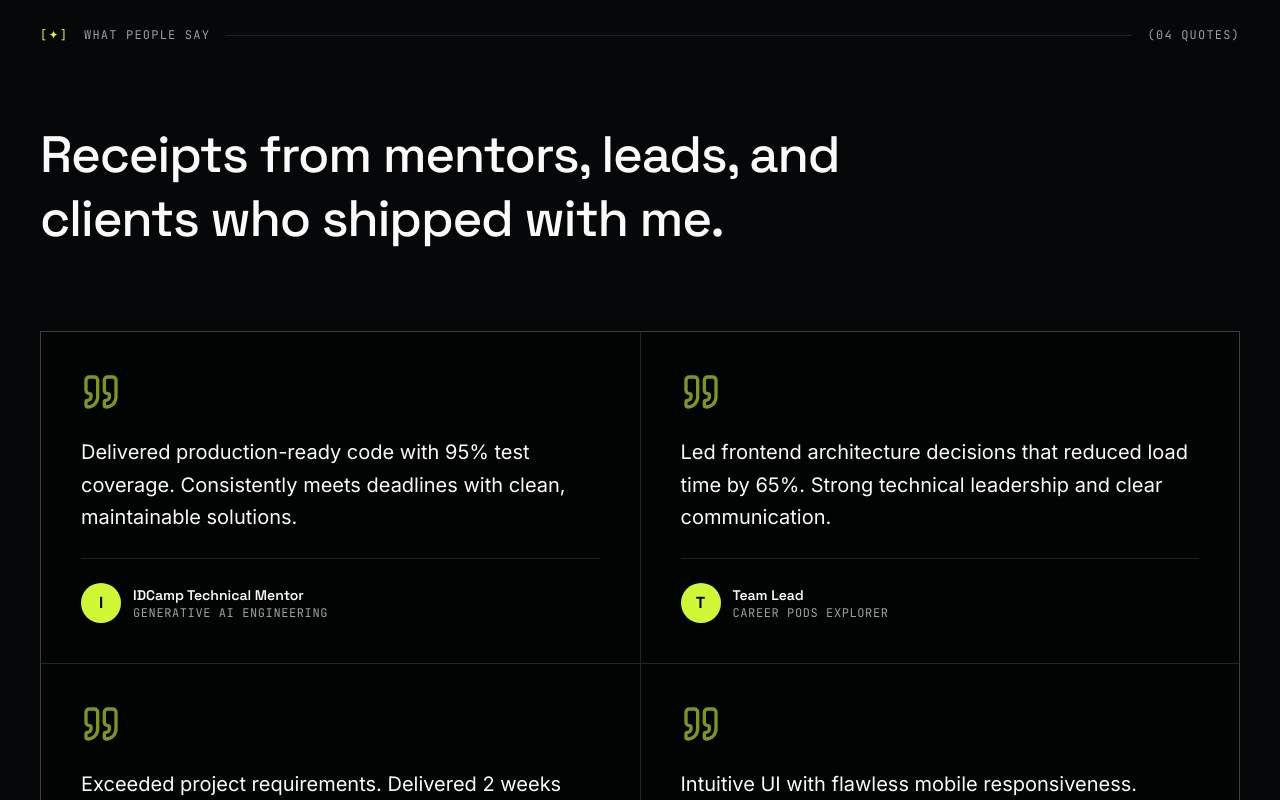
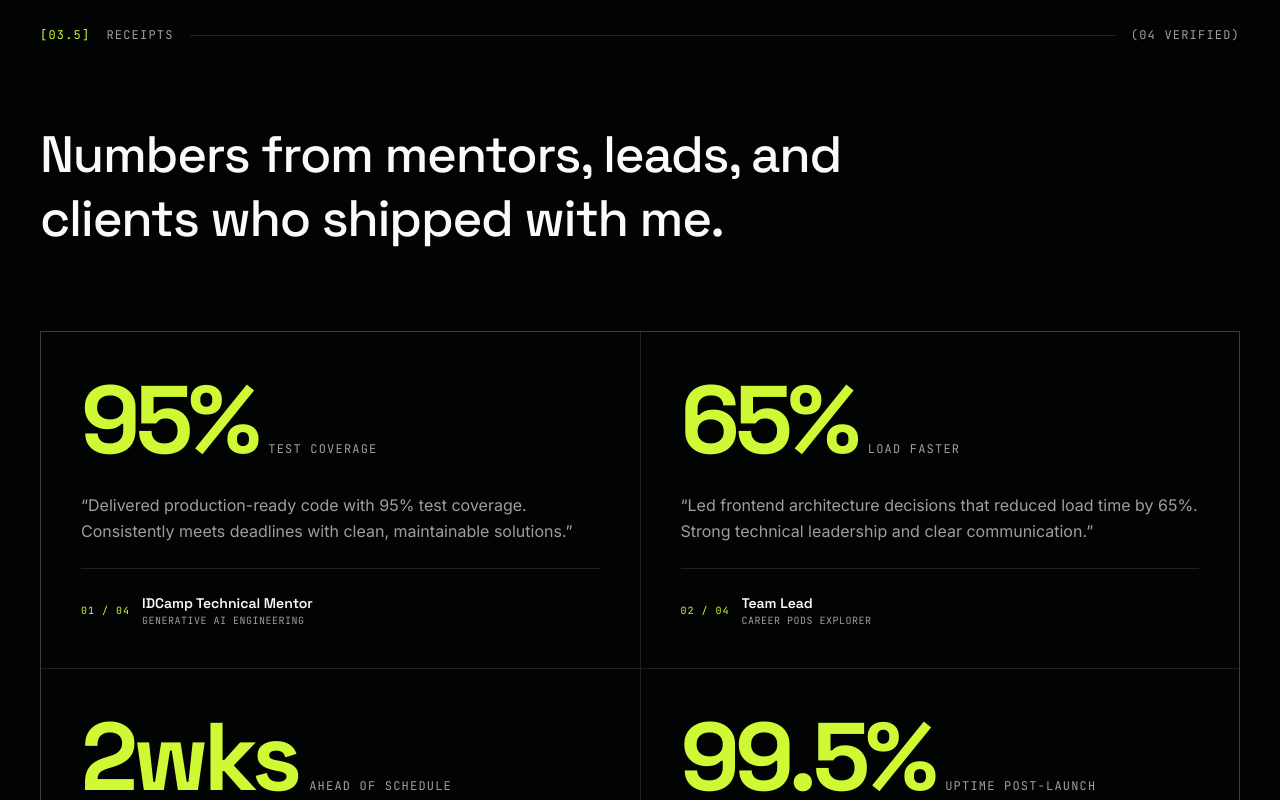
Before and after one commit to alertxsto/dwikycandra, a Next.js app: page / in a window 1280 px wide. Shown: the part 5640-6440 px from the top of the page. Built offline with nearby package versions, Linux system fonts and the light colour scheme.

Commit message:
5c50a6cf-2b43-4bac-ba0c-eeb3a6304aa7

```diff
--- a/src/components/portfolio/testimonials.tsx
+++ b/src/components/portfolio/testimonials.tsx
@@ -1,25 +1,40 @@
 'use client'
 
 import { motion } from 'framer-motion'
-import { Quote } from 'lucide-react'
 
-const testimonials = [
+interface Testimonial {
+  metric: string
+  metricLabel: string
+  text: string
+  who: string
+  role: string
+}
+
+const testimonials: Testimonial[] = [
   {
+    metric: '95%',
+    metricLabel: 'test coverage',
     text: 'Delivered production-ready code with 95% test coverage. Consistently meets deadlines with clean, maintainable solutions.',
     who: 'IDCamp Technical Mentor',
     role: 'Generative AI Engineering',
   },
   {
+    metric: '65%',
+    metricLabel: 'load faster',
     text: 'Led frontend architecture decisions that reduced load time by 65%. Strong technical leadership and clear communication.',
     who: 'Team Lead',
     role: 'Career Pods Explorer',
   },
   {
+    metric: '2wks',
+    metricLabel: 'ahead of schedule',
     text: 'Exceeded project requirements. Delivered 2 weeks early with comprehensive documentation and 99.5% uptime.',
     who: 'Client',
     role: 'President FoodConnect',
   },
   {
+    metric: '99.5%',
+    metricLabel: 'uptime post-launch',
     text: 'Intuitive UI with flawless mobile responsiveness. Performance optimizations made the app feel instant.',
     who: 'Beta Tester',
     role: 'Z Studio',
@@ -28,16 +43,16 @@ const testimonials = [
 
 export default function Testimonials() {
   return (
-    <section className="relative py-24 md:py-32 px-6 md:px-10 border-t border-border bg-secondary/30">
+    <section className="relative py-24 md:py-32 px-6 md:px-10 border-t border-border">
       <div className="max-w-7xl mx-auto">
         <div className="flex items-center gap-4 mb-12 md:mb-20">
-          <span className="font-mono text-xs uppercase tracking-widest text-accent">[✦]</span>
+          <span className="font-mono text-xs uppercase tracking-widest text-accent">[03.5]</span>
           <span className="font-mono text-xs uppercase tracking-widest text-muted-foreground">
-            What People Say
+            Receipts
           </span>
           <div className="flex-1 h-px bg-border" />
           <span className="font-mono text-xs uppercase tracking-widest text-muted-foreground">
-            (04 Quotes)
+            (04 Verified)
           </span>
         </div>
 
@@ -48,7 +63,7 @@ export default function Testimonials() {
           transition={{ duration: 0.7 }}
           className="font-display font-medium text-[clamp(1.75rem,4vw,3.5rem)] leading-tight tracking-tight max-w-4xl mb-16 md:mb-20"
         >
-          Receipts from mentors, leads, and clients who shipped with me.
+          Numbers from mentors, leads, and clients who shipped with me.
         </motion.h2>
 
         <div className="grid md:grid-cols-2 gap-px bg-border border border-border">
@@ -59,22 +74,30 @@ export default function Testimonials() {
               whileInView={{ opacity: 1, y: 0 }}
               viewport={{ once: true }}
               transition={{ delay: i * 0.08, duration: 0.5 }}
-              className="bg-background p-8 md:p-10 group hover:bg-secondary transition-colors relative"
+              className="bg-background p-8 md:p-10 group hover:bg-accent hover:text-accent-foreground transition-colors duration-300 relative flex flex-col"
+              data-cursor="hover"
             >
-              <Quote
-                size={40}
-                className="text-accent mb-6 opacity-60 group-hover:opacity-100 transition-opacity"
-              />
-              <blockquote className="text-lg md:text-xl text-foreground leading-relaxed mb-6">
-                {t.text}
+              {/* Big metric — the visual hook */}
+              <div className="flex items-baseline gap-3 mb-6">
+                <span className="font-display font-bold text-[clamp(3.5rem,8vw,6rem)] leading-none tracking-tighter text-accent group-hover:text-accent-foreground transition-colors">
+                  {t.metric}
+                </span>
+                <span className="font-mono text-[10px] md:text-xs uppercase tracking-widest text-muted-foreground group-hover:text-accent-foreground/70 transition-colors pb-2">
+                  {t.metricLabel}
+                </span>
+              </div>
+
+              <blockquote className="text-sm md:text-base text-muted-foreground group-hover:text-accent-foreground/85 leading-relaxed mb-6 flex-1">
+                &ldquo;{t.text}&rdquo;
               </blockquote>
-              <figcaption className="flex items-center gap-3 pt-6 border-t border-border">
-                <div className="w-10 h-10 rounded-full bg-accent text-accent-foreground flex items-center justify-center font-display font-bold shrink-0">
-                  {t.who.charAt(0)}
+
+              <figcaption className="flex items-center gap-3 pt-6 border-t border-border group-hover:border-accent-foreground/20 transition-colors">
+                <div className="font-mono text-[10px] uppercase tracking-widest text-accent group-hover:text-accent-foreground">
+                  {String(i + 1).padStart(2, '0')} / 04
                 </div>
-                <div>
-                  <div className="font-display font-semibold text-sm">{t.who}</div>
-                  <div className="font-mono text-xs text-muted-foreground uppercase tracking-wider">
+                <div className="flex-1 min-w-0">
+                  <div className="font-display font-semibold text-sm truncate">{t.who}</div>
+                  <div className="font-mono text-[10px] text-muted-foreground group-hover:text-accent-foreground/60 uppercase tracking-wider truncate">
                     {t.role}
                   </div>
                 </div>
```
